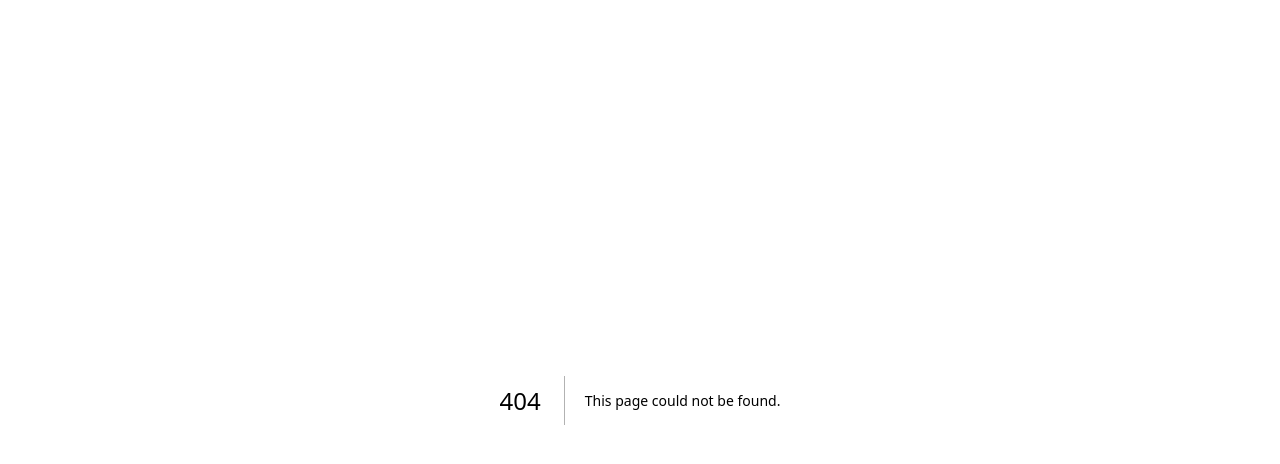
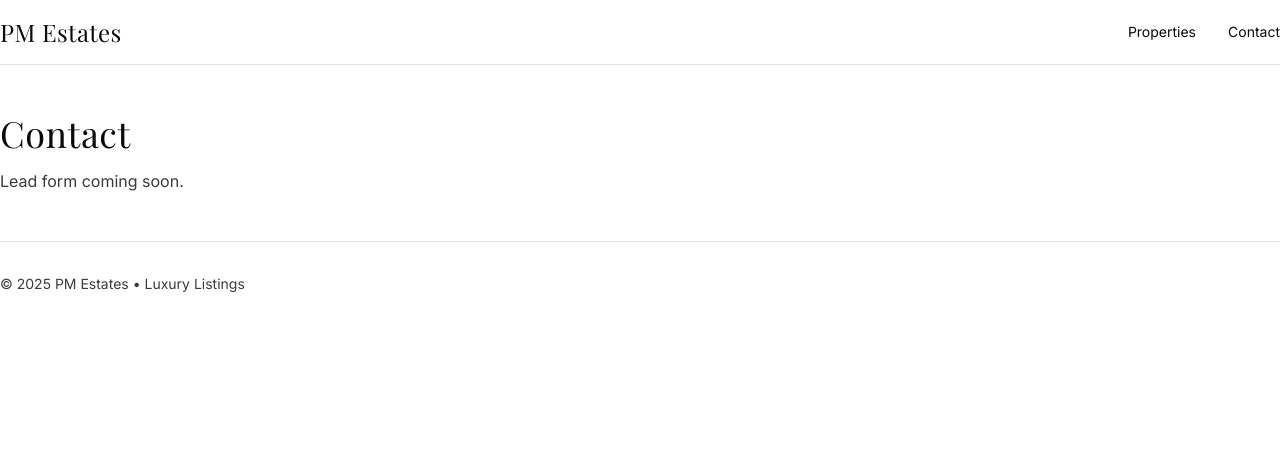
Before and after one commit to AshishSinghSFDC/PMVillas, a Next.js app: page /contact in a window 1280 px wide. Before the commit this address had no page. Shown: the top 464 px of the page. Built offline with nearby package versions, Linux system fonts and the light colour scheme; a web font is replaced by a local one.

Commit message:
feat(layout): header & footer + properties grid with placeholder cards

```diff
--- /dev/null
+++ b/src/app/contact/page.tsx
@@ -0,0 +1,15 @@
+import SiteHeader from "@/components/site-header";
+import SiteFooter from "@/components/site-footer";
+
+export default function ContactPage() {
+  return (
+    <>
+      <SiteHeader />
+      <main className="container py-12">
+        <h1 className="h-serif text-3xl md:text-4xl">Contact</h1>
+        <p className="mt-4 opacity-80">Lead form coming soon.</p>
+      </main>
+      <SiteFooter />
+    </>
+  );
+}
--- a/src/app/page.tsx
+++ b/src/app/page.tsx
@@ -1,24 +1,30 @@
+import SiteHeader from "@/components/site-header";
+import SiteFooter from "@/components/site-footer";
+import Link from "next/link";
 import { Button } from "@/components/ui/button";
-import { MapPin } from "lucide-react";
 
-export default function Home() {
+export default function HomePage() {
   return (
-    <main className="container py-12">
-      <h1 className="h-serif text-4xl md:text-5xl">
+    <>
+      <SiteHeader />
+      <main className="container pt-14 pb-10">
+        <h1 className="h-serif text-4xl md:text-5xl leading-tight">
           Curated Luxury Villas & Residences
         </h1>
         <p className="mt-4 max-w-2xl opacity-80">
-        Discover hand-picked properties with stunning views, refined interiors,
-        and prime locations.
+          Discover hand-picked properties with stunning views, refined
+          interiors, and prime locations.
         </p>
-      <div className="mt-6 flex items-center gap-3">
-        <Button className="bg-charcoal text-ivory hover:bg-gold hover:text-charcoal transition">
-          Browse Properties
+        <div className="mt-8">
+          <Button
+            asChild
+            className="bg-charcoal text-ivory hover:bg-gold hover:text-charcoal transition"
+          >
+            <Link href="/properties">Browse Properties</Link>
           </Button>
-        <span className="inline-flex items-center gap-1 text-sm opacity-80">
-          <MapPin size={16} /> Icons OK
-        </span>
         </div>
       </main>
+      <SiteFooter />
+    </>
   );
 }
--- /dev/null
+++ b/src/app/properties/page.tsx
@@ -0,0 +1,37 @@
+import SiteHeader from "@/components/site-header";
+import SiteFooter from "@/components/site-footer";
+import PropertyCard from "@/components/property-card";
+
+const mock = [
+  {
+    title: "Porta Fortuna – Zen Casita X11",
+    location: "Punta Mita, MX",
+    price: "$2,950,000",
+  },
+  { title: "Oceanview Casa Aurora", location: "Goa, IN", price: "₹8.9 Cr" },
+  {
+    title: "Sierra Mar Estate",
+    location: "Los Cabos, MX",
+    price: "$3,600,000",
+  },
+  { title: "Palm Grove Residence", location: "Alibaug, IN", price: "₹5.2 Cr" },
+];
+
+export default function PropertiesPage() {
+  return (
+    <>
+      <SiteHeader />
+      <main className="container pt-12 pb-20">
+        <h1 className="h-serif text-3xl md:text-4xl mb-8">
+          Featured Properties
+        </h1>
+        <div className="grid gap-6 sm:grid-cols-2 lg:grid-cols-3">
+          {mock.map((p) => (
+            <PropertyCard key={p.title} {...p} />
+          ))}
+        </div>
+      </main>
+      <SiteFooter />
+    </>
+  );
+}
--- /dev/null
+++ b/src/components/property-card.tsx
@@ -0,0 +1,31 @@
+import Image from "next/image";
+import { Card, CardContent } from "@/components/ui/card";
+
+type Props = {
+  title: string;
+  location: string;
+  price: string;
+  image?: string; // public path or remote (we’ll add remote config later)
+};
+
+export default function PropertyCard({ title, location, price, image }: Props) {
+  return (
+    <Card className="overflow-hidden rounded-2xl">
+      <div className="relative aspect-[4/3]">
+        <Image
+          src={image || "/placeholder.jpg"}
+          alt={title}
+          fill
+          className="object-cover"
+          sizes="(min-width: 1024px) 33vw, (min-width: 640px) 50vw, 100vw"
+          priority={false}
+        />
+      </div>
+      <CardContent className="p-4">
+        <div className="h-serif text-lg">{title}</div>
+        <div className="text-sm opacity-80">{location}</div>
+        <div className="mt-2 font-medium text-gold">{price}</div>
+      </CardContent>
+    </Card>
+  );
+}
--- /dev/null
+++ b/src/components/site-footer.tsx
@@ -0,0 +1,9 @@
+export default function SiteFooter() {
+  return (
+    <footer className="border-t">
+      <div className="container py-8 text-sm opacity-80">
+        © {new Date().getFullYear()} PM Estates • Luxury Listings
+      </div>
+    </footer>
+  );
+}
--- /dev/null
+++ b/src/components/site-header.tsx
@@ -0,0 +1,47 @@
+import Link from "next/link";
+import { Button } from "@/components/ui/button";
+import { Menu } from "lucide-react";
+import { Sheet, SheetTrigger, SheetContent } from "@/components/ui/sheet";
+
+export default function SiteHeader() {
+  return (
+    <header className="sticky top-0 z-50 border-b bg-ivory/90 backdrop-blur">
+      <div className="container h-16 flex items-center justify-between">
+        <Link href="/" className="h-serif text-2xl tracking-wide">
+          PM Estates
+        </Link>
+
+        {/* desktop nav */}
+        <nav className="hidden md:flex items-center gap-8 text-sm">
+          <Link href="/properties" className="hover:text-gold">
+            Properties
+          </Link>
+          <Link href="/contact" className="hover:text-gold">
+            Contact
+          </Link>
+        </nav>
+
+        {/* mobile menu */}
+        <div className="md:hidden">
+          <Sheet>
+            <SheetTrigger asChild>
+              <Button variant="ghost" size="icon" aria-label="Open menu">
+                <Menu size={22} />
+              </Button>
+            </SheetTrigger>
+            <SheetContent side="right" className="w-64">
+              <nav className="mt-10 grid gap-4 text-base">
+                <Link href="/properties" className="hover:text-gold">
+                  Properties
+                </Link>
+                <Link href="/contact" className="hover:text-gold">
+                  Contact
+                </Link>
+              </nav>
+            </SheetContent>
+          </Sheet>
+        </div>
+      </div>
+    </header>
+  );
+}
```
Lines whose indentation alone changed are shown as unchanged.
